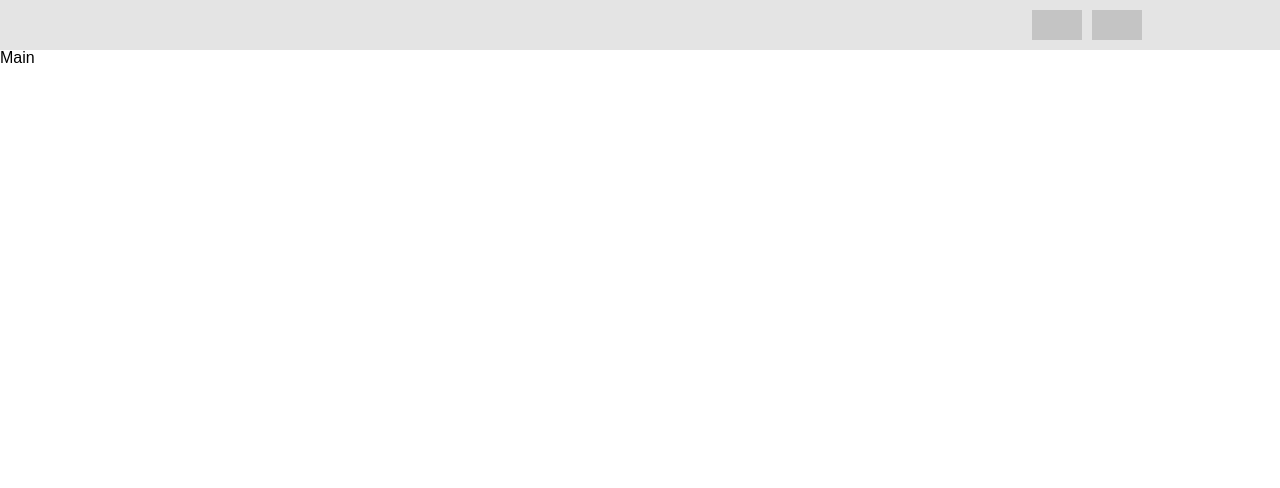
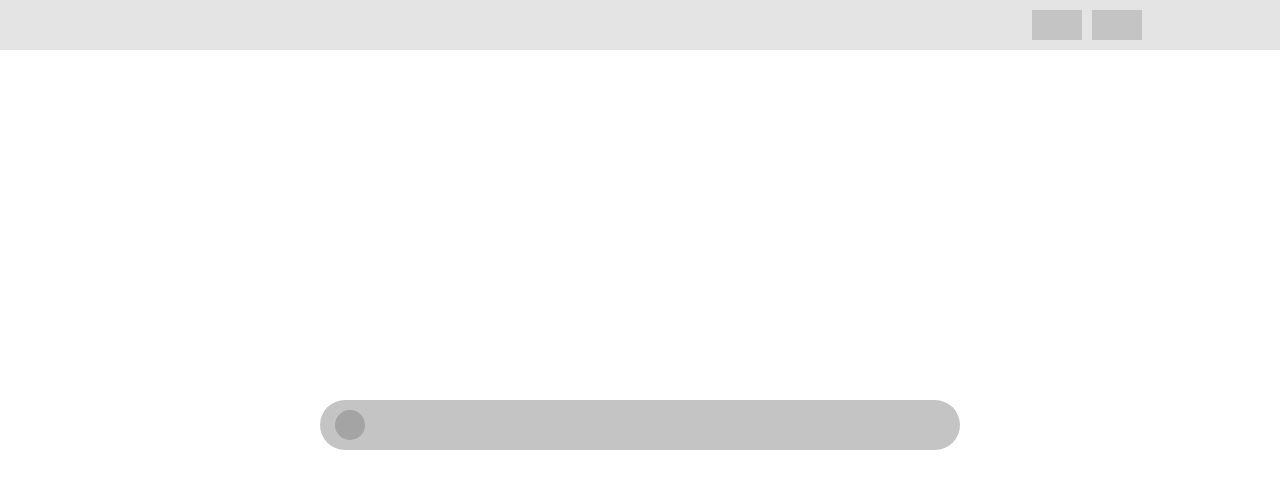
Before and after one commit to SW-hackerton/cartroction-fe, a React (Create React App) app: page / in a window 1280 px wide. Shown: the top 488 px of the page. Built offline with nearby package versions, Linux system fonts and the light colour scheme.

Commit message:
feat: Main page

```diff
--- a/src/pages/Main/index.jsx
+++ b/src/pages/Main/index.jsx
@@ -1,5 +1,12 @@
 import * as S from './style';
 
 export function Main() {
-  return <S.Container>Main</S.Container>;
+  return (
+    <S.Container>
+      <S.Wrapper>
+        <S.WireSearchBox />
+        <S.WireSearchBox__icon />
+      </S.Wrapper>
+    </S.Container>
+  );
 }
--- a/src/pages/Main/style.jsx
+++ b/src/pages/Main/style.jsx
@@ -1,3 +1,43 @@
 import styled from 'styled-components';
 
-export const Container = styled.div``;
+const headerHeight = 50;
+const searchIconSize = 30;
+
+export const Container = styled.div`
+  display: flex;
+  width: 100vw;
+  height: calc(100vh - ${headerHeight}px);
+  justify-content: center;
+`;
+
+export const Wrapper = styled.div`
+  display: flex;
+  min-width: 320px;
+  width: 50%;
+  height: 50px;
+  position: relative;
+  margin: auto;
+`;
+
+export const WireSearchBox = styled.input`
+  min-width: 150px;
+  width: 100%;
+  height: 100%;
+  margin: auto;
+  background: #c4c4c4;
+  border-radius: 40px;
+  padding-left: calc(${searchIconSize}px * 2 - 5px);
+  font-size: 18px;
+  border: 0;
+`;
+
+export const WireSearchBox__icon = styled.div`
+  position: absolute;
+  left: 0;
+  width: ${searchIconSize}px;
+  height: ${searchIconSize}px;
+  background: #a4a4a4;
+  margin-top: calc(calc(50px - ${searchIconSize}px) / 2);
+  margin-left: ${searchIconSize / 2}px;
+  border-radius: 20px;
+`;
```
